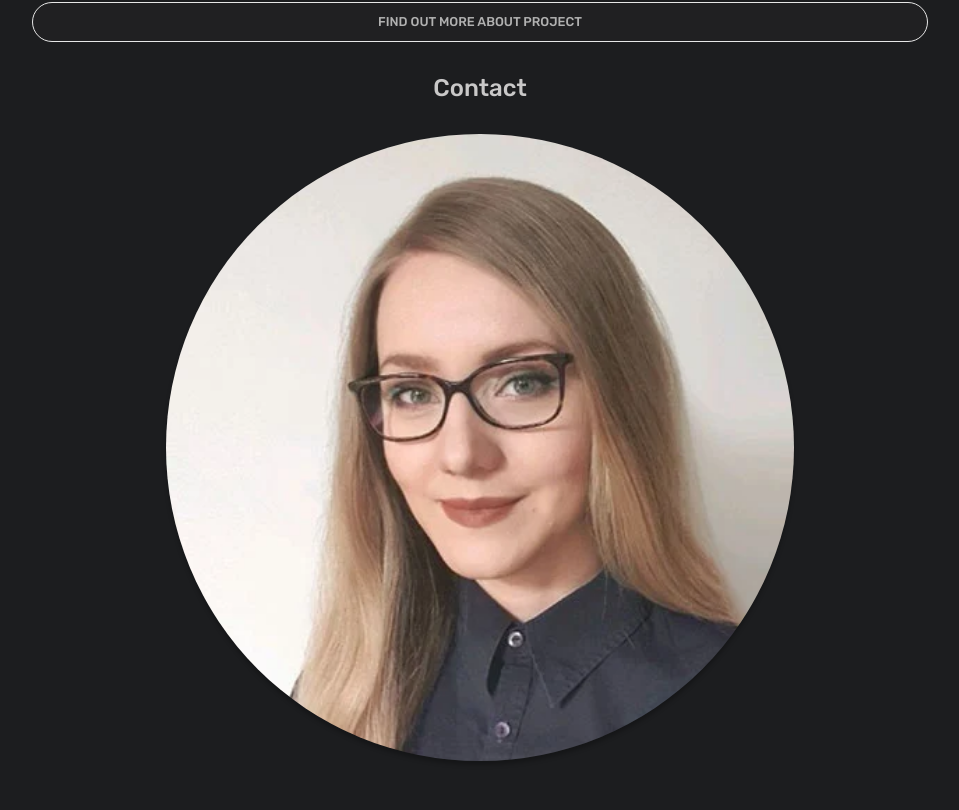
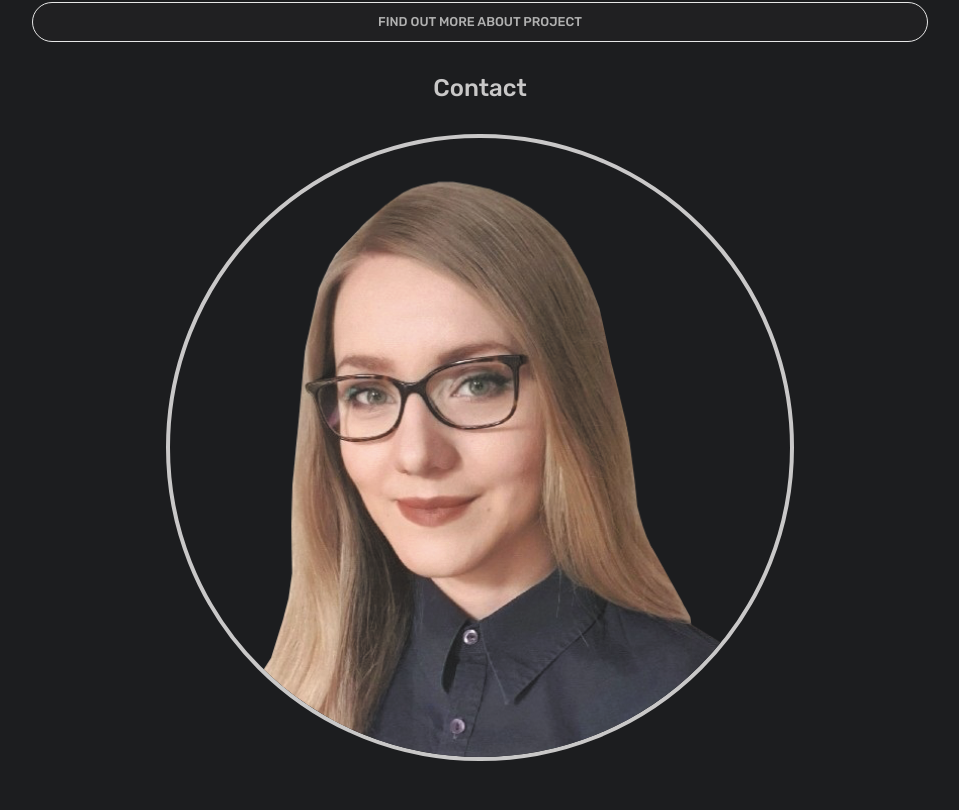
Before and after one commit to JotGabiga/Portfolio-v4, a React (Create React App) app: page / in a window 1280 px wide. Shown: the part 2190-3000 px from the top of the page, without its empty margins (160-1119 px from the left). Built offline with nearby package versions, Linux system fonts and the light colour scheme.

Commit message:
Photo changed

```diff
--- a/src/components/ContactForm/ContactForm.scss
+++ b/src/components/ContactForm/ContactForm.scss
@@ -10,7 +10,7 @@
     width: 70%;
     margin: 0vh 0vw 5vh 0vw;
     border-radius: 50%;
-    box-shadow: 0px 4px 4px $shadow-color;
+    border: 4px solid $font-color;
   }
   h2{
     @include header2();
```
Also changed, not shown: src/App.js (+0 -8 lines), src/components/ContactForm/assets/photo.webp, 1 other file (tests, documents, lock files or other folders).
